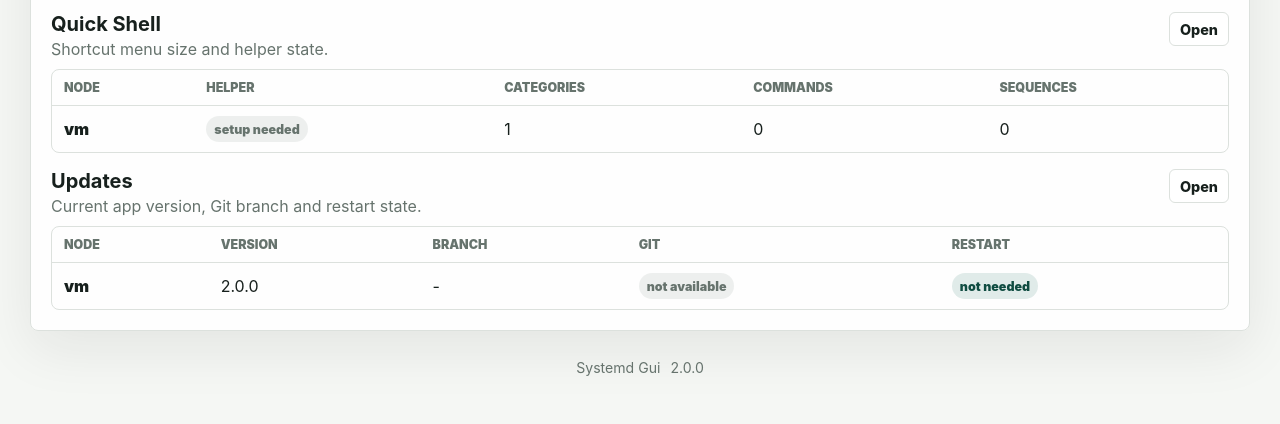
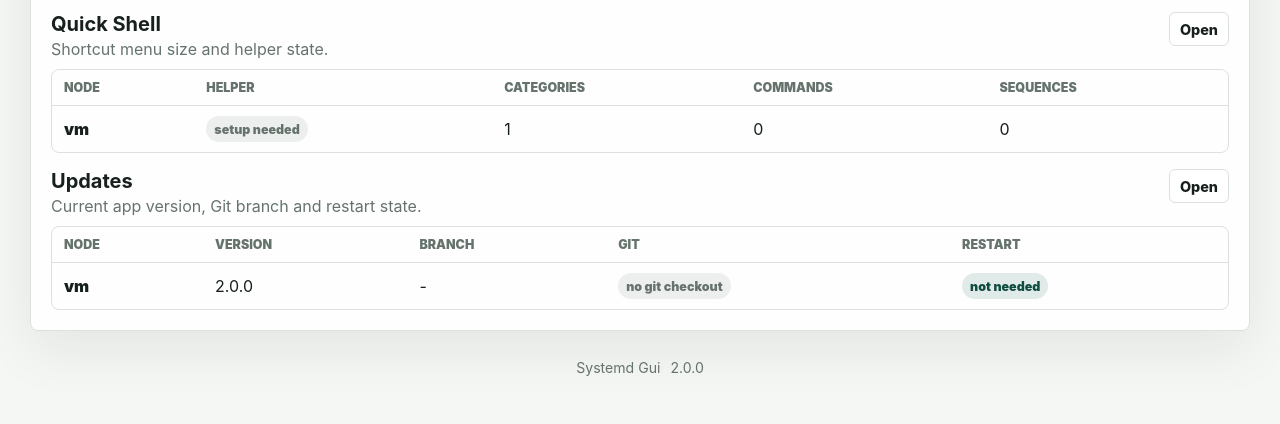
Before and after one commit to Nisbo/systemd-gui, a Flask app: page / in a window 1280 px wide. Shown: the part 688-1112 px from the top of the page. Run offline with Flask 3, Linux system fonts and the light colour scheme; some libraries are stand-ins or nearby versions.

Commit message:
Clarify dashboard git status

```diff
--- a/systemd_gui/app.py
+++ b/systemd_gui/app.py
@@ -2143,10 +2143,13 @@ def _local_dashboard_summary(app: Flask) -> dict[str, object]:
             "version": APP_VERSION,
             "branch": str(git_state.get("branch") or ""),
             "commit": str(git_state.get("commit") or ""),
-            "git_available": bool(git_state.get("git_available")),
+            "git_available": bool(git_state.get("available")),
             "commit_update_available": bool(git_state.get("commit_update_available")),
             "behind": int(git_state.get("behind") or 0),
+            "ahead": int(git_state.get("ahead") or 0),
+            "dirty": bool(git_state.get("dirty")),
             "remote_ref": str(git_state.get("remote_ref") or ""),
+            "git_message": str(git_state.get("message") or ""),
             "restart_pending": bool(session.get("app_update_pending_restart", False)),
         },
     }
@@ -2293,7 +2296,7 @@ def _empty_quick_shell_summary(message: str) -> dict[str, object]:
 
 
 def _empty_update_summary(version: str = "") -> dict[str, object]:
-    return {"version": version, "branch": "", "commit": "", "git_available": False, "commit_update_available": False, "behind": 0, "remote_ref": "", "restart_pending": False}
+    return {"version": version, "branch": "", "commit": "", "git_available": False, "commit_update_available": False, "behind": 0, "ahead": 0, "dirty": False, "remote_ref": "", "git_message": "", "restart_pending": False}
 
 
 def _dashboard_data(app: Flask) -> dict[str, object]:
--- a/systemd_gui/templates/_dashboard_fleet_summary.html
+++ b/systemd_gui/templates/_dashboard_fleet_summary.html
@@ -225,10 +225,16 @@
                   <span class="tag neutral">{{ node_summary.status }}</span>
                 {% elif node_summary.updates.commit_update_available %}
                   <span class="tag neutral">{{ node_summary.updates.behind }} commit{{ '' if node_summary.updates.behind == 1 else 's' }} behind</span>
+                {% elif node_summary.updates.dirty %}
+                  <span class="tag warning">local changes</span>
+                {% elif node_summary.updates.ahead %}
+                  <span class="tag neutral">{{ node_summary.updates.ahead }} commit{{ '' if node_summary.updates.ahead == 1 else 's' }} ahead</span>
                 {% elif node_summary.updates.git_available %}
-                  <span class="tag success">clean</span>
+                  <span class="tag success">up to date</span>
+                {% elif 'not a git checkout' in (node_summary.updates.git_message or '') %}
+                  <span class="tag neutral">no git checkout</span>
                 {% else %}
-                  <span class="tag neutral">not available</span>
+                  <span class="tag neutral">git unavailable</span>
                 {% endif %}
               </td>
               <td>
```
